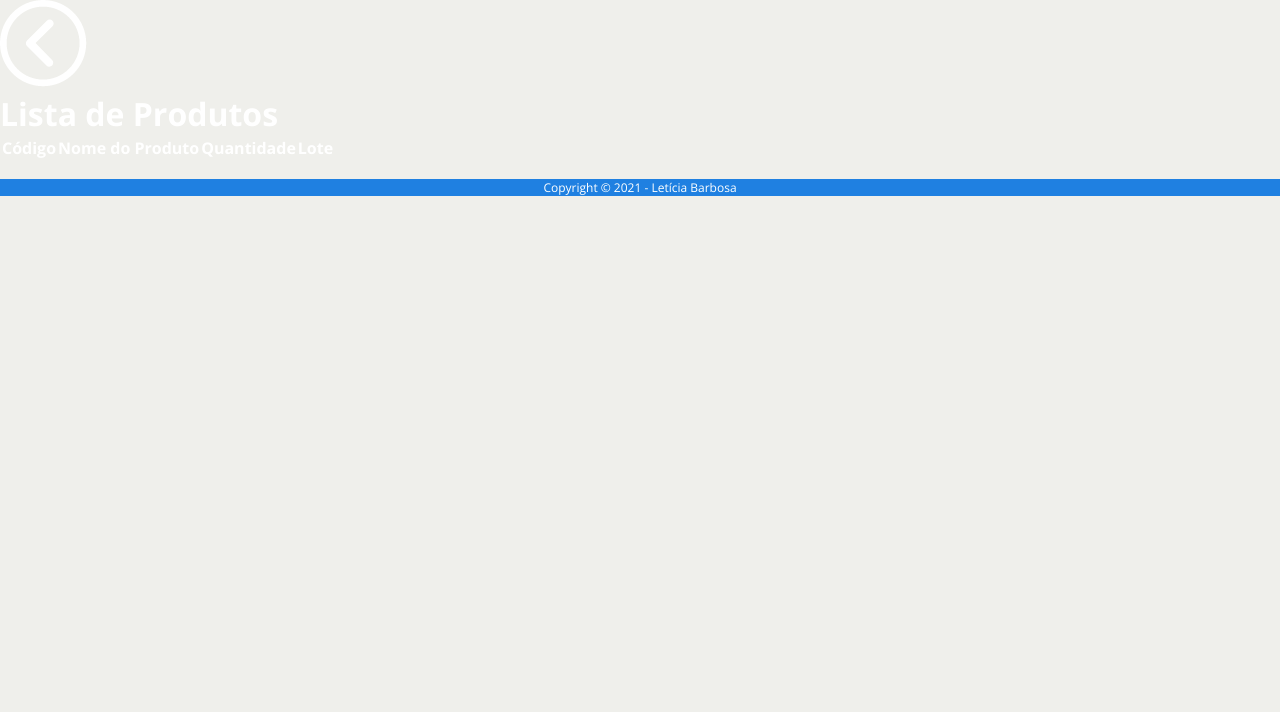
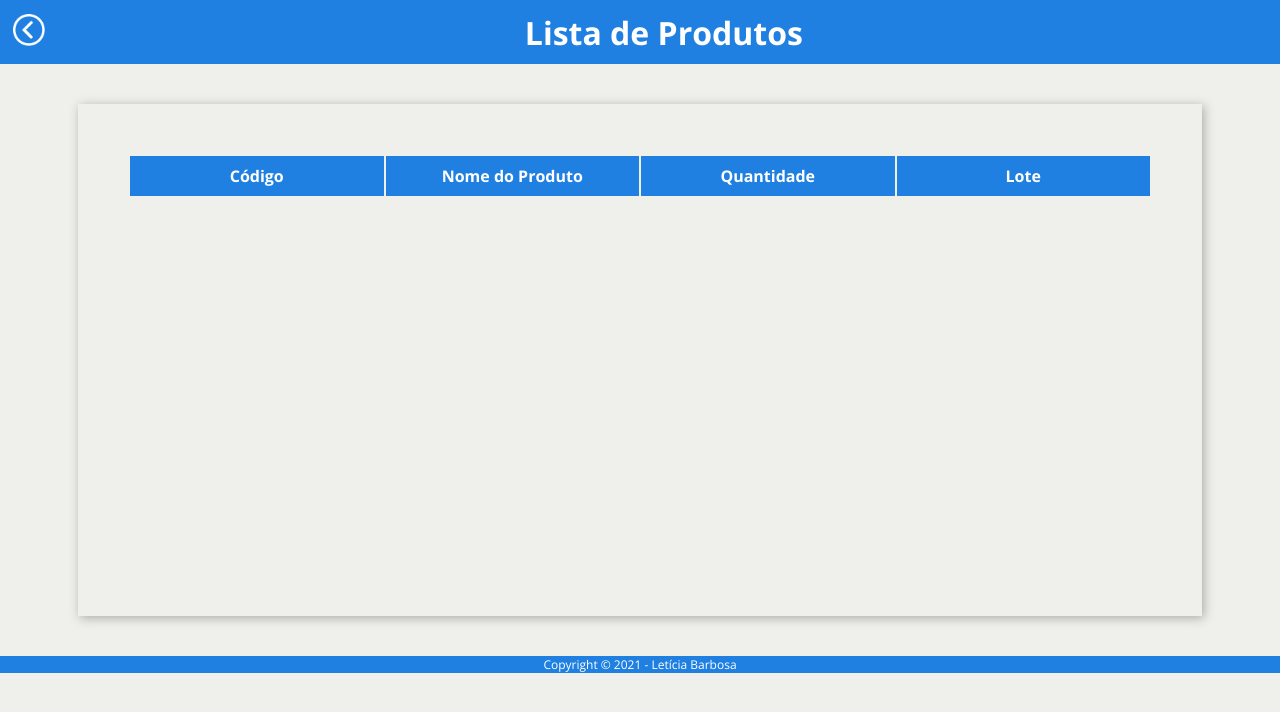
Before and after one commit to LeticiaBarbosa-dev/Desafio-2-HC, a plain HTML site: page pages/lista-produtos.html in a window 1280 px wide. Drawn offline with nearby package versions, Linux system fonts and the light colour scheme.

Commit message:
Aplicando css nas paginas de listagem

```diff
--- /dev/null
+++ b/css/css-pages/style-listagem.css
@@ -0,0 +1,89 @@
+@import url('https://fonts.googleapis.com/css2?family=Open+Sans:wght@400;700&display=swap');
+*{
+    margin: 0;
+    padding: 0;
+    color: var(--font-color);
+    font-family: 'Open Sans', sans-serif;
+}
+
+:root{
+    --base-color: #1F80E1;
+    --font-color: #fff;
+    --container-color: #C2C2BC;
+    --shadow-color: #aaaaa7;
+    --body-color: #EFEFEB;
+}
+
+body{
+    background-color: var(--body-color);
+}
+
+.header{
+    background-color: var(--base-color);
+    color: var(--font-color);
+    height: 4rem;
+    display: flex;
+    justify-content: start;
+    align-items: center;
+    padding-left: .80rem;
+}
+
+#botao-voltar{
+    height: 2rem;
+    margin-right: 30rem;
+}
+
+
+#principal{
+    display: flex;
+    flex-grow: 1;
+    flex-direction: column;
+    align-items: flex-start;
+    width: 80%;
+    margin: 5vh auto;
+    padding: 50px;
+    box-shadow: 2px 2px 10px var(--shadow-color);
+    gap: 20px;
+}
+
+table{
+    display: table;
+    border-collapse: separate;
+    box-sizing: border-box;
+    text-indent: initial;
+    border-spacing: 2px;
+    border-color: grey;
+}
+
+.container{
+    width: 100%;
+    display: flex;
+    margin-bottom: 23rem;
+}
+
+.records{
+    width: 100%;
+    user-select: none;
+    text-align: center;
+}
+
+.records th{
+    background-color: var(--base-color);
+    width: 20%;
+    height: 2.5rem;
+}
+
+.records tr:hover{
+    background-color: #fff;
+}
+
+footer{
+    width: 100%;
+    background-color: var(--base-color);
+    color: var(--font-color);
+    font-size: .75rem;
+    display: flex;
+    align-items: center;
+    margin-top: 2.30rem;
+    justify-content: center;
+}
--- a/pages/cadastro-cliente.html
+++ b/pages/cadastro-cliente.html
@@ -4,8 +4,8 @@
     <meta charset="UTF-8">
     <meta http-equiv="X-UA-Compatible" content="IE=edge">
     <meta name="viewport" content="width=device-width, initial-scale=1.0">
-    <link rel="shortcut icon" href="../../images/favicon.ico" type="image/x-icon">
-    <link rel="stylesheet" href="../css/css-pages/style.css">
+    <link rel="shortcut icon" href="../images/favicon.ico" type="image/x-icon">
+    <link rel="stylesheet" href="../css/css-pages/style-cadastro.css">
     <title>Cadastro de Clientes</title>
 </head>
 <body>
--- a/pages/lista-produtos.html
+++ b/pages/lista-produtos.html
@@ -4,31 +4,34 @@
     <meta charset="UTF-8">
     <meta http-equiv="X-UA-Compatible" content="IE=edge">
     <meta name="viewport" content="width=device-width, initial-scale=1.0">
-    <link rel="shortcut icon" href="../../images/favicon.ico" type="image/x-icon">
-    <link rel="stylesheet" href="../../css/css-pages/style.css">
+    <link rel="shortcut icon" href="../images/favicon.ico" type="image/x-icon">
+    <link rel="stylesheet" href="../css/css-pages/style-listagem.css">
     <title>Lista de Produtos</title>
 </head>
 <body>
-    <header>
-        <div>
-            <div><a href="../index.html"><img src="../../images/arrow-left.png" alt="Botão de voltar para a página inicial."></a></div>
+    <header class="header">
+        <div><a href="../index.html"><img src="../images/arrow-left.png" id="botao-voltar" alt="Botão de voltar para a página inicial."></a></div>
         <h1>Lista de Produtos</h1>
-        </div>
-        <main>
-            <div>
-                <table>
+    </header>
+    <main id="principal">
+        <div class="container">
+            <table class="records">
                 <thead>
+                    <tr>
                         <th>Código</th>
                         <th>Nome do Produto</th>
                         <th>Quantidade</th>
                         <th>Lote</th>
+                    </tr>
                 </thead>
+                <tbody>
+
+                </tbody>
             </table>
         </div>
     </main>
     <footer>
         Copyright © 2021 - Letícia Barbosa
     </footer>
-    </header>
 </body>
 </html>
```
Also changed, not shown: pages/cadastro-produto.html (+3 -3 lines), pages/lista-clientes.html (+10 -10 lines), css/css-pages/style-cadastro.css (renamed from css/css-pages/style.css). Lines whose indentation alone changed are shown as unchanged.
